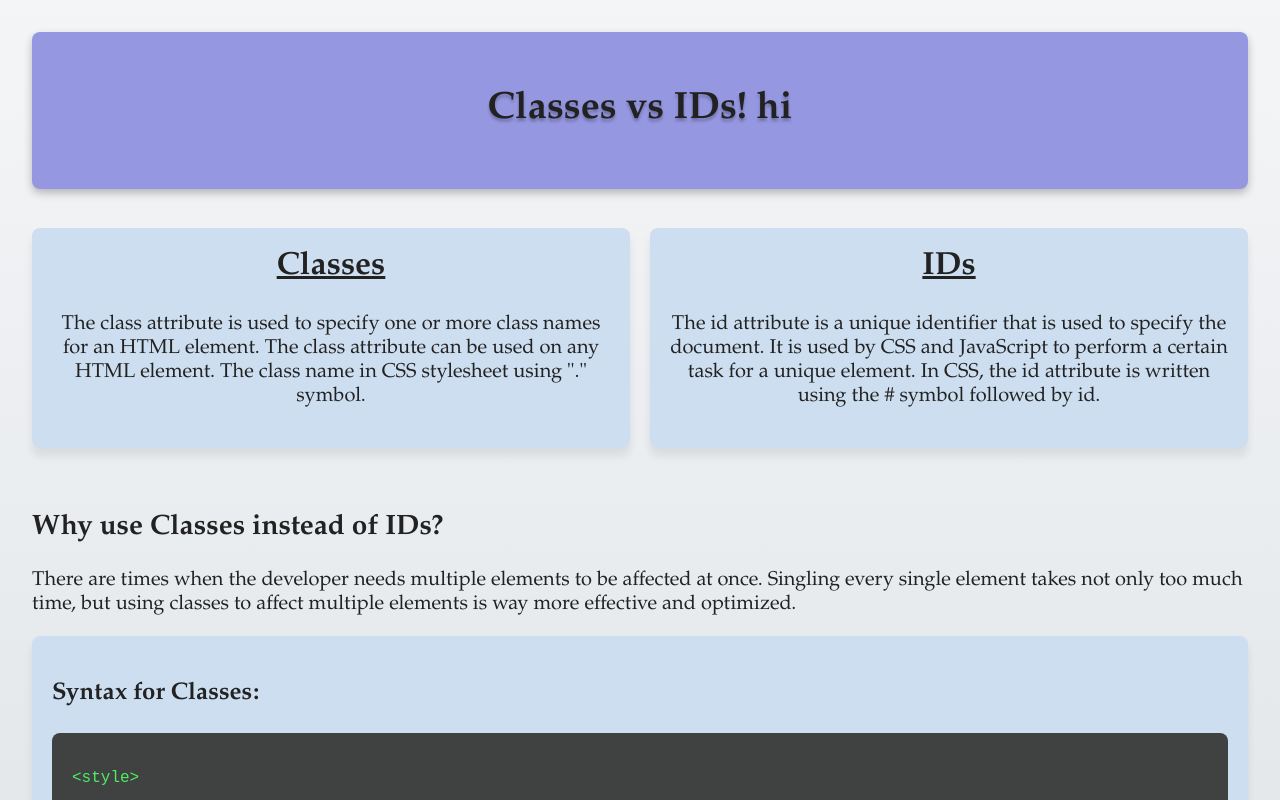
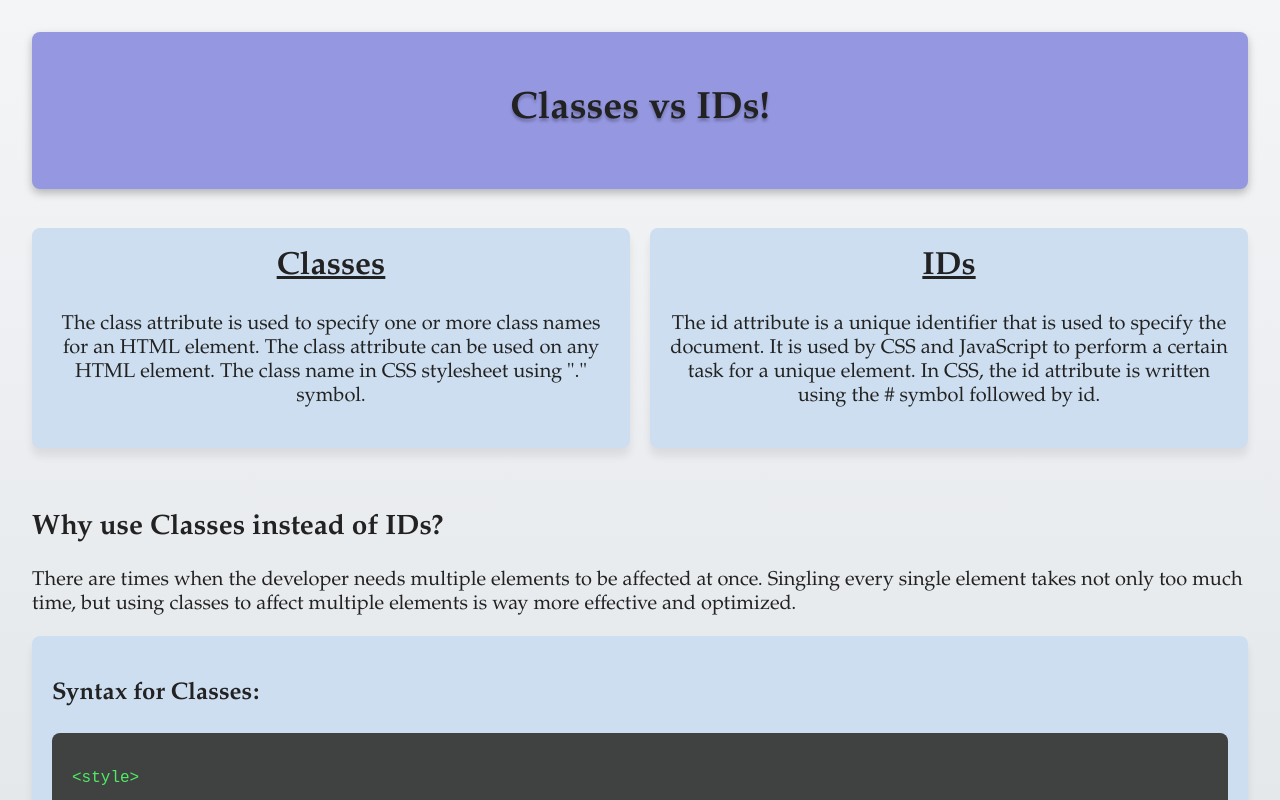
Before and after one commit to neik19/frontend2026, a plain HTML site: page Module5/index.html in a window 1280 px wide. Shown: the top 800 px of the page. Drawn offline with Linux system fonts and the light colour scheme.

Commit message:
Update index.html

```diff
--- a/Module5/index.html
+++ b/Module5/index.html
@@ -93,7 +93,7 @@
     </head>
     <body>
         <div id="header-t">
-            <h1>Classes vs IDs! hi</h1>
+            <h1>Classes vs IDs!</h1>
         </div>
         <br>
         <div class="sidebside">
```
